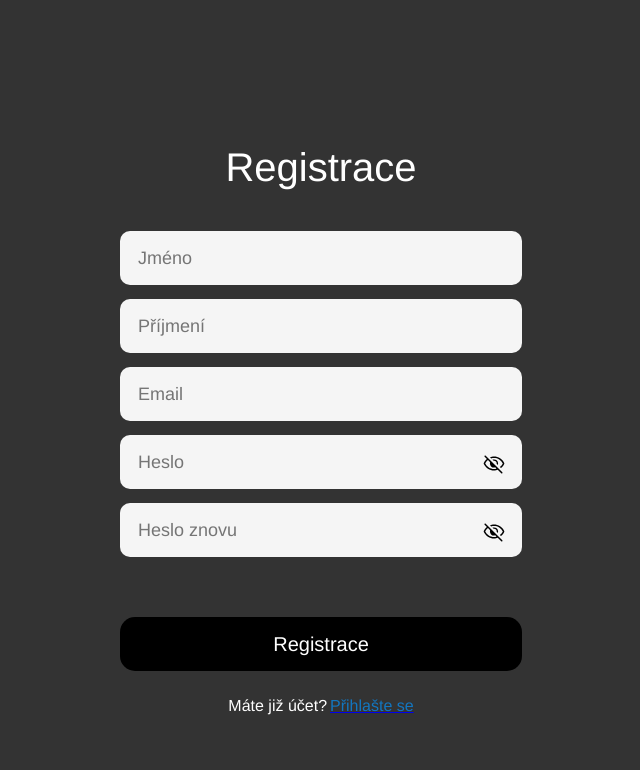
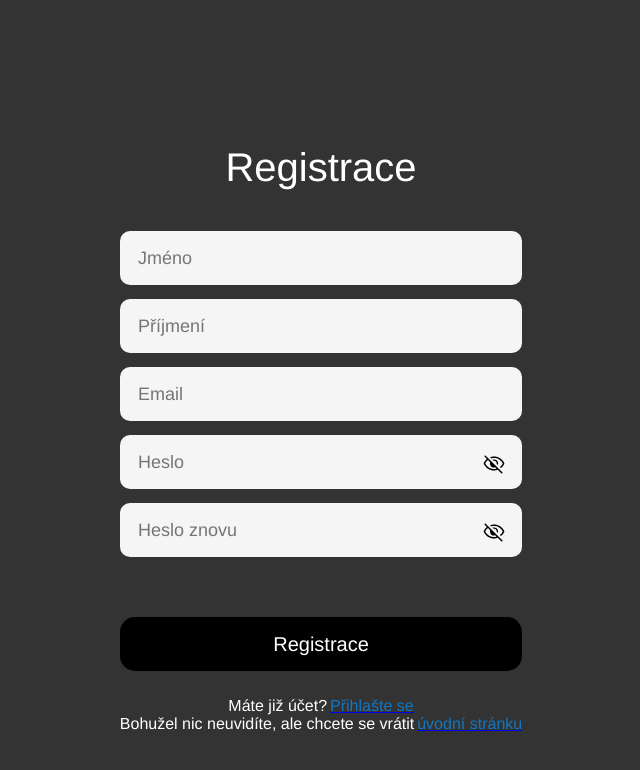
Before and after one commit to uu-team-8/uuWeb, a React (Vite) app: page /registrace in a window 1280 px wide. Shown: the top 770 px of the page, without its empty margins (319-959 px from the left). Built offline with nearby package versions, Linux system fonts and the light colour scheme; the HTML template or start-up script is replaced by a standard one.

Commit message:
back to homepage button

```diff
--- a/src/pages/login.tsx
+++ b/src/pages/login.tsx
@@ -92,6 +92,14 @@ const Login: FC = () => {
                         </Reg>
                     </Link>
                 </StyledP>
+                <StyledP>
+                    Bohužel nic neuvidíte, ale chcete se vrátit
+                    <Link href="/">
+                        <Reg>
+                            úvodní stránku
+                        </Reg>
+                    </Link>
+                </StyledP>
             </UserActions>
 
         </Container>
@@ -129,6 +137,7 @@ const LoginFormTitle = styled("h1")`
 `
 const StyledP = styled("p")`
     color: ${p => p.theme.UI.white};
+    padding-top: 15px;
 `
 
 const UserActions = styled("div")`
--- a/src/pages/register.tsx
+++ b/src/pages/register.tsx
@@ -1,11 +1,11 @@
-import type { FC } from "react";
+import type {FC} from "react";
 import styled from "@emotion/styled";
-import { useState, FormEvent } from "react";
-import { useLocation, Link } from "wouter";
+import {useState, FormEvent} from "react";
+import {useLocation, Link} from "wouter";
 
 import Input from "../components/input";
 import Button from "../components/button";
-import { useToast, ToastState } from "../components/toast";
+import {useToast, ToastState} from "../components/toast";
 
 interface Response {
     success: boolean,
@@ -48,7 +48,8 @@ const Register: FC = () => {
         if (!passwordStrenght) {
             setErrorMess("Heslo musí obsahovat nejméně 8 znaků, jedno velké písmeno, jedno malé písmeno, jedno číslo a jeden speciální znak!")
             return
-        };
+        }
+        ;
 
         try {
             const response = await fetch("http://localhost:3000/register", {
@@ -56,7 +57,7 @@ const Register: FC = () => {
                 headers: {
                     "Content-Type": "application/json"
                 },
-                body: JSON.stringify({ name: userName, surname: userSurName, email: userEmail, password: userPassword })
+                body: JSON.stringify({name: userName, surname: userSurName, email: userEmail, password: userPassword})
             });
 
             const res: Response = await response.json();
@@ -65,7 +66,7 @@ const Register: FC = () => {
                 return;
             }
 
-            toast({ text: "Účet byl vytvořen.", buttonText: "OK", state: ToastState.SUCCESS, lifetime: 5 });
+            toast({text: "Účet byl vytvořen.", buttonText: "OK", state: ToastState.SUCCESS, lifetime: 5});
             setLocation("/prihlaseni");
         } catch (e) {
             console.log(e);
@@ -97,15 +98,15 @@ const Register: FC = () => {
             <RegistrationForm onSubmit={sendRegInfo}>
                 <RegistrationFormTitle>Registrace</RegistrationFormTitle>
 
-                <Input InputPlaceholder="Jméno" InputType="text" InputValue={Name} />
-                <Input InputPlaceholder="Příjmení" InputType="text" InputValue={SurName} />
-                <Input InputPlaceholder="Email" InputType="email" InputValue={EmailVal} />
-                <Input InputPlaceholder="Heslo" InputType="password" InputValue={Password} />
-                <Input InputPlaceholder="Heslo znovu" InputType="password" InputValue={PasswordCheck} />
+                <Input InputPlaceholder="Jméno" InputType="text" InputValue={Name}/>
+                <Input InputPlaceholder="Příjmení" InputType="text" InputValue={SurName}/>
+                <Input InputPlaceholder="Email" InputType="email" InputValue={EmailVal}/>
+                <Input InputPlaceholder="Heslo" InputType="password" InputValue={Password}/>
+                <Input InputPlaceholder="Heslo znovu" InputType="password" InputValue={PasswordCheck}/>
 
                 <ErrorMess>{errorMess}</ErrorMess>
 
-                <Button title="Registrace" />
+                <Button title="Registrace"/>
 
             </RegistrationForm>
 
@@ -113,6 +114,14 @@ const Register: FC = () => {
                 <StyledP>
                     Máte již účet?
                     <Link href="/prihlaseni"><Log>Přihlašte se</Log></Link>
+                </StyledP>
+                <StyledP>
+                    Bohužel nic neuvidíte, ale chcete se vrátit
+                    <Link href="/">
+                        <Reg>
+                            úvodní stránku
+                        </Reg>
+                    </Link>
                 </StyledP>
             </UserAction>
         </Container>
@@ -152,9 +161,17 @@ const ErrorMess = styled("p")`
 
 const UserAction = styled("div")`
   display: flex;
+  flex-direction: column;
   align-items: center;
   margin-top: 26px;
   margin-bottom: 100px;
+`
+
+const Reg = styled("a")`
+  color: #1376C0;
+  text-decoration: none;
+  cursor: pointer;
+  margin-left: 3px;
 `
 
 const StyledP = styled("p")`
```
Lines whose indentation alone changed are shown as unchanged.
